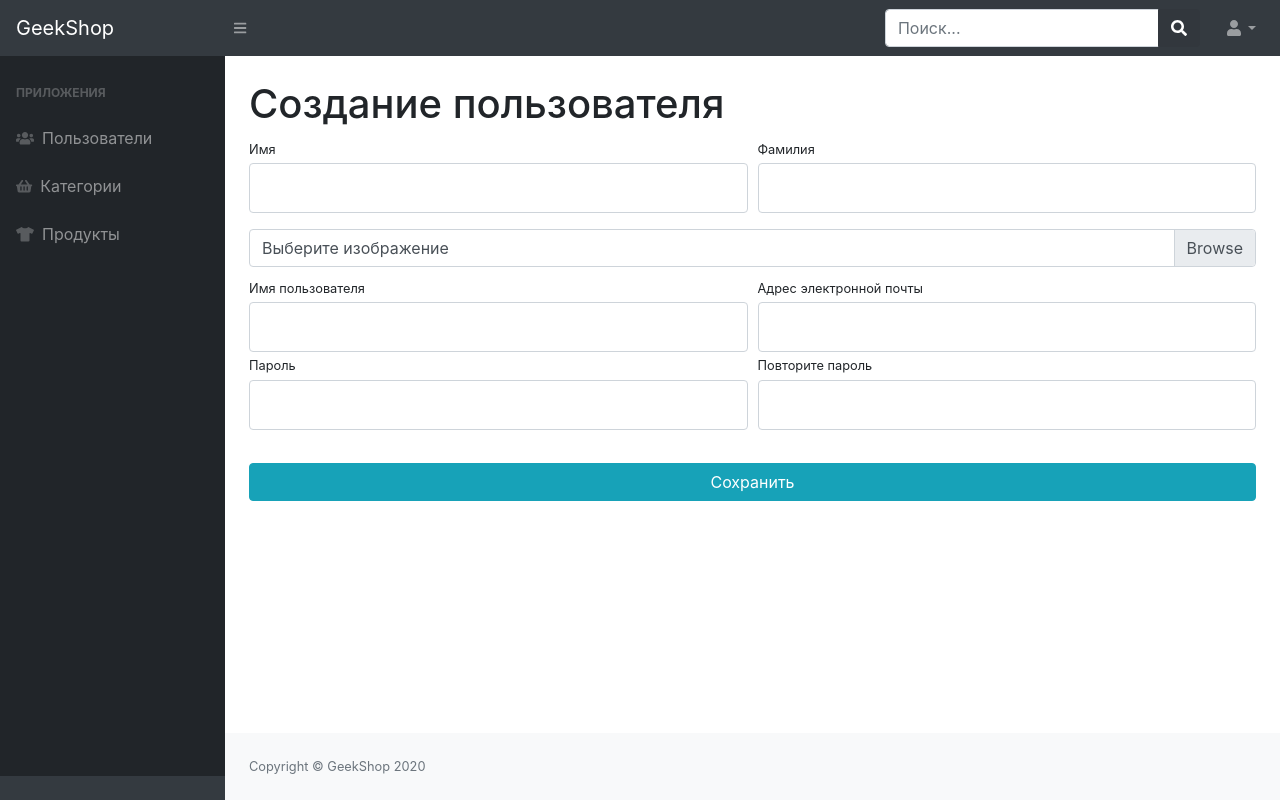
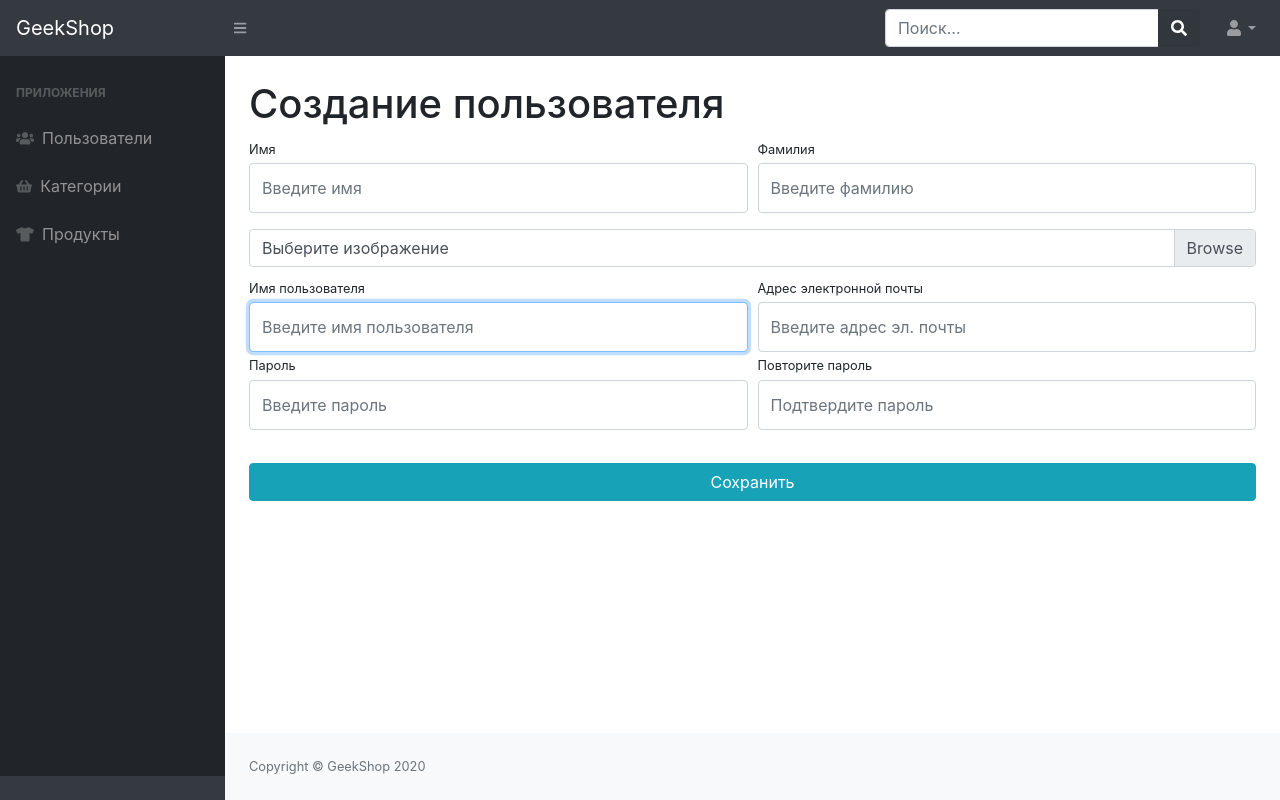
Before and after one commit to Vladislav23R/geekshop, a Django app: page /admin-staff/users/create/ in a window 1280 px wide. Run offline with Django 3.2, Linux system fonts and the light colour scheme; parts of the project's set-up code (start-up, migrations or seed data) failed here and were passed over; some libraries are stand-ins or nearby versions.

Commit message:
added create user for admin

```diff
--- /dev/null
+++ b/admins/forms.py
@@ -0,0 +1,13 @@
+from django import forms
+from users.forms import UserRegisterForm
+
+from users.models import User
+
+
+class UserAdminRegisterForm(UserRegisterForm):
+    image = forms.ImageField(widget=forms.FileInput(attrs={'class': 'custom-file-input'}), required=False)
+
+
+    class Meta:
+        model = User
+        fields = ('username', 'email', 'image', 'first_name', 'last_name', 'password1', 'password2')
--- a/admins/templates/admins/admin-users-create.html
+++ b/admins/templates/admins/admin-users-create.html
@@ -4,52 +4,49 @@
     <main>
         <div class="container-fluid">
             <h1 class="mt-4">Создание пользователя</h1>
-            <form action="">
+            <form action="{% url 'admins:admin_users_create' %}" method="post" enctype="multipart/form-data">
+                {% csrf_token %}
                 <div class="form-row">
                     <div class="col-lg-6">
                         <div class="form-group">
-                            <label class="small mb-1" for="inputFirstName">Имя</label>
-                            <input class="form-control py-4" id="inputFirstName" type="text"/>
+                            <label class="small mb-1" for="{{ form.first_name.id_for_label }}">Имя</label>
+                            {{ form.first_name }}
                         </div>
                     </div>
                     <div class="col-lg-6">
                         <div class="form-group">
-                            <label class="small mb-1" for="inputLastName">Фамилия</label>
-                            <input class="form-control py-4" id="inputLastName" type="text"/>
+                            <label class="small mb-1" for="{{ form.last_name.id_for_label }}">Фамилия</label>
+                            {{ form.last_name }}
                         </div>
                     </div>
                 </div>
                 <div class="form-row mb-2">
                     <div class="col-lg-12">
                         <div class="custom-file">
-                            <input type="file" class="custom-file-input" id="userAvatar" size="50">
-                            <label class="custom-file-label" for="userAvatar">Выберите изображение</label>
+                            {{ form.image }}
+                            <label class="custom-file-label" for="{{ form.image.id_for_label }}">Выберите изображение</label>
                         </div>
                     </div>
                 </div>
                 <div class="form-row">
                     <div class="col-lg-6">
-                        <label class="small mb-1" for="inputUsername">Имя пользователя</label>
-                        <input class="form-control py-4" id="inputUsername" type="text"
-                               aria-describedby="usernameHelp"/>
+                        <label class="small mb-1" for="{{ form.username.id_for_label }}">Имя пользователя</label>
+                        {{ form.username }}
                     </div>
                     <div class="col-lg-6">
-                        <label class="small mb-1" for="inputEmailAddress">Адрес электронной
+                        <label class="small mb-1" for="{{ form.email.id_for_label }}">Адрес электронной
                             почты</label>
-                        <input class="form-control py-4" id="inputEmailAddress" type="email"
-                               aria-describedby="emailHelp"/>
+                        {{ form.email }}
                     </div>
                 </div>
                 <div class="form-row">
                     <div class="col-lg-6">
-                        <label class="small mb-1" for="inputPassword1">Пароль</label>
-                        <input class="form-control py-4" id="inputPassword1" type="text"
-                               aria-describedby="password1Help"/>
+                        <label class="small mb-1" for="{{ form.password1.id_for_label }}">Пароль</label>
+                        {{ form.password1 }}
                     </div>
                     <div class="col-lg-6">
-                        <label class="small mb-1" for="inputPassword2">Повторите пароль</label>
-                        <input class="form-control py-4" id="inputPassword2" type="text"
-                               aria-describedby="password2Help"/>
+                        <label class="small mb-1" for="form.password2.id_for_label">Повторите пароль</label>
+                        {{ form.password2 }}
                     </div>
                 </div>
                 <div class="form-row">
--- a/admins/views.py
+++ b/admins/views.py
@@ -1,18 +1,29 @@
-from django.shortcuts import render
+from django.shortcuts import render,HttpResponseRedirect
+from django.urls import reverse
 
 from users.models import User
+from admins.forms import UserAdminRegisterForm
+
 
 def index(request):
     return render(request, 'admins/admin.html')
 
 
 def admin_users(request):
-    context = {'users': User.objects.all()}
+    context = {'title': 'GeekShop - Админ | Пользователи', 'users': User.objects.all()}
     return render(request, 'admins/admin-users-read.html', context)
 
 
 def admin_users_create(request):
-    return render(request, 'admins/admin-users-create.html')
+    if request.method == 'POST':
+        form = UserAdminRegisterForm(data=request.POST, files=request.FILES)
+        if form.is_valid():
+            form.save()
+            return HttpResponseRedirect(reverse('admins:admin_users'))
+    else:
+        form = UserAdminRegisterForm()
+    context = {'title': 'GeekShop - Админ | Регистрация', 'form': form}
+    return render(request, 'admins/admin-users-create.html', context)
 
 
 def admin_users_update(request, id):
```
